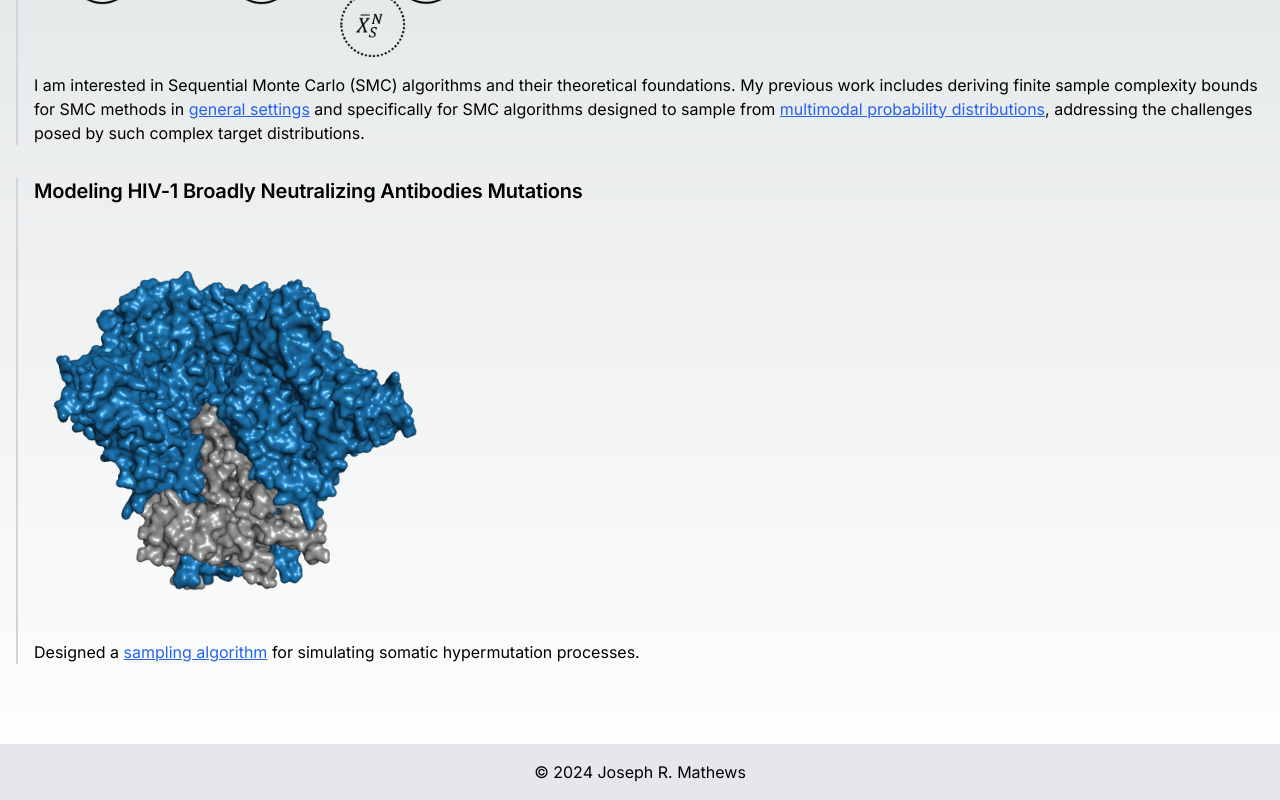
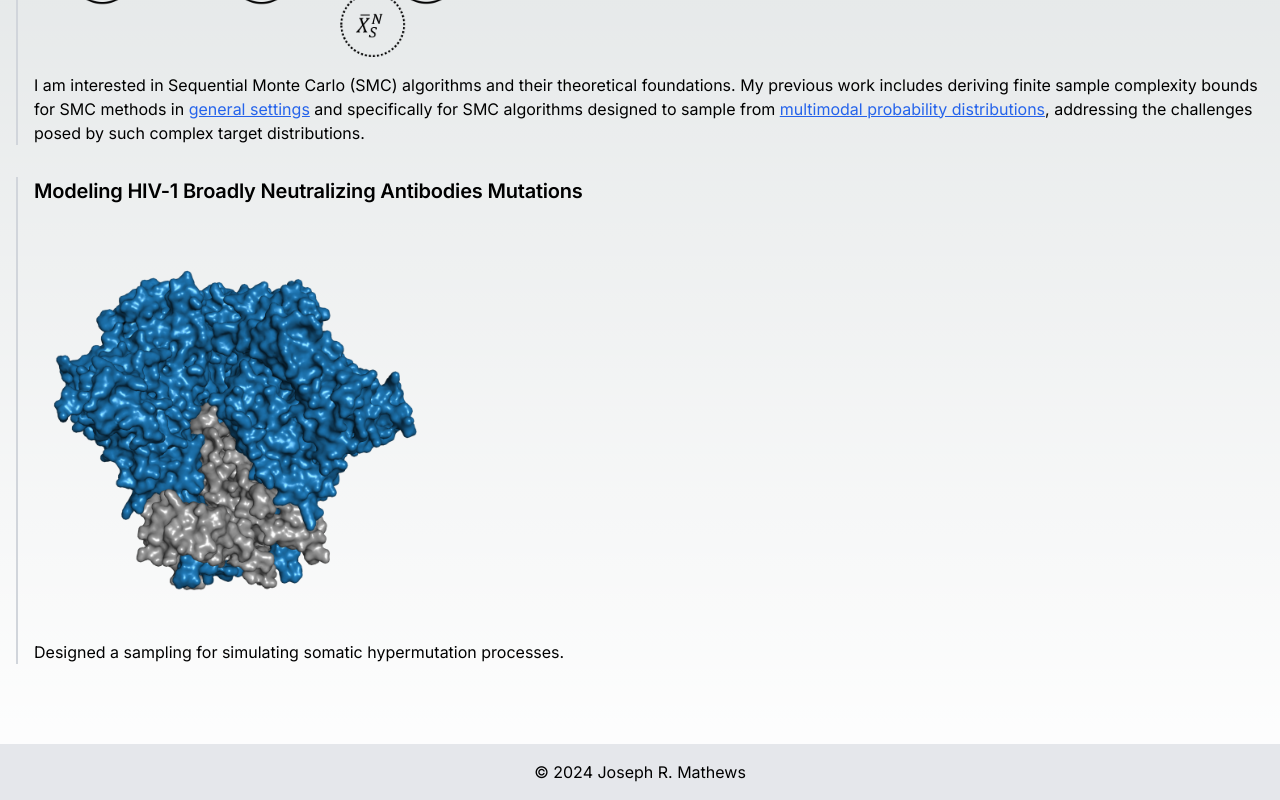
Before and after one commit to bassimeledath/joe-website, a Next.js app: page /research in a window 1280 px wide. Shown: the part 551-1351 px from the top of the page. Built offline with nearby package versions, Linux system fonts and the light colour scheme.

Commit message:
Small change

```diff
--- a/config.js
+++ b/config.js
@@ -36,7 +36,7 @@ const config = {
     },
     {
       title: "Modeling HIV-1 Broadly Neutralizing Antibodies Mutations",
-      description: "Designed a [sampling algorithm](https://en.wikipedia.org/wiki/Somatic_hypermutation) for simulating somatic hypermutation processes.",
+      description: "Designed a sampling for simulating somatic hypermutation processes.",
       imagePath: "/images/research/SOSIP_pyblue_hifi.png"
     }
   ],
```
